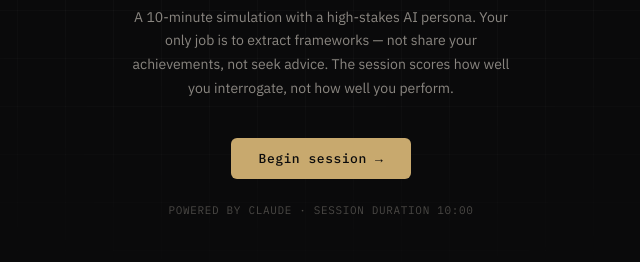
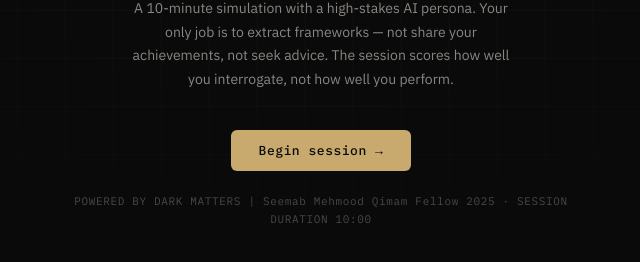
Before and after one commit to Seemab-Mehmood/qentor, a plain HTML site: page index.html in a window 1280 px wide. Shown: the part 374-636 px from the top of the page, without its empty margins (319-959 px from the left). Drawn offline with Linux system fonts and the light colour scheme.

Commit message:
Update index.html

```diff
--- a/index.html
+++ b/index.html
@@ -1021,7 +1021,7 @@ html, body {
         Begin session →
       </button>
 
-      <p class="landing-note">POWERED BY CLAUDE · SESSION DURATION 10:00</p>
+      <p class="landing-note">POWERED BY DARK MATTERS | Seemab Mehmood Qimam Fellow 2025 · SESSION DURATION 10:00</p>
     </div>
   </div>
 
```
